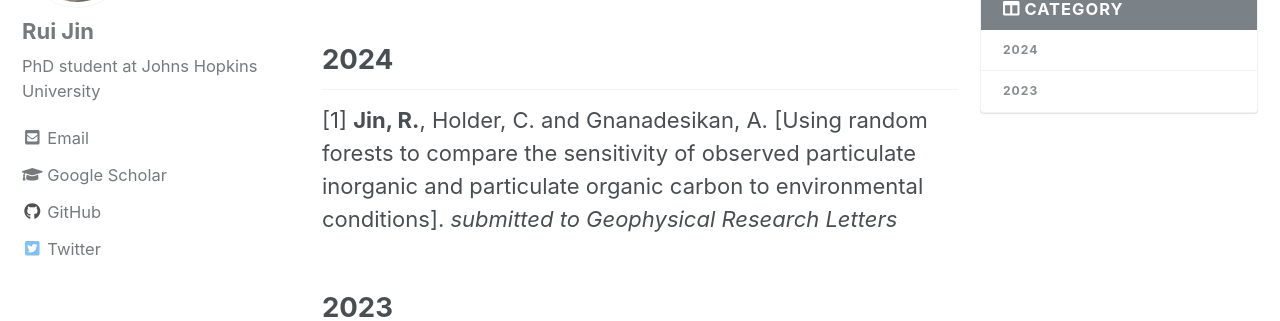
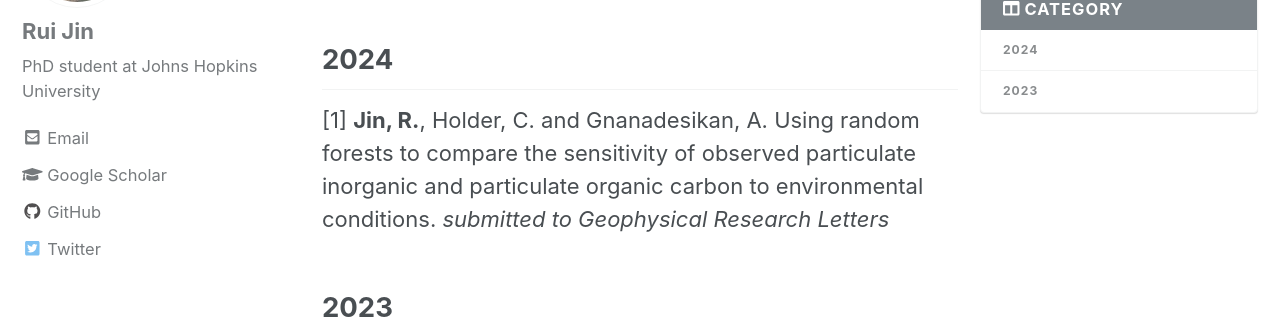
Before and after one commit to RuiJinSZ/RuiJinSZ.github.io, a Jekyll site: the page built from _pages/publications.md, in a window 1280 px wide and 900 px high. Shown: the part 246-567 px from the top of the window. Built offline with Jekyll 4.4.1, drawn with Linux system fonts in a browser that asks for light colours; nearby versions of some CDN libraries.

Commit message:
update pub

```diff
--- a/_pages/publications.md
+++ b/_pages/publications.md
@@ -10,7 +10,7 @@ toc_label: "Category"
 toc_icon: "columns"
 ---
 ## 2024
-[1] **Jin, R.**, Holder, C. and Gnanadesikan, A. [Using random forests to compare the sensitivity of observed particulate inorganic and particulate organic carbon to environmental conditions]. *submitted to Geophysical Research Letters*
+[1] **Jin, R.**, Holder, C. and Gnanadesikan, A. Using random forests to compare the sensitivity of observed particulate inorganic and particulate organic carbon to environmental conditions. *submitted to Geophysical Research Letters*
 
 ## 2023
 [5] **Jin, R.**, Gnanadesikan, A., Pradal, M.A.and St-Laurent, P. [How does colored dissolved organic matter (CDOM) influence the distribution and intensity of hypoxia in coastal oceans?](https://essopenarchive.org/doi/full/10.22541/essoar.169603558.88038686). *in rev for Journal of Geophysical Research: Oceans*
```
